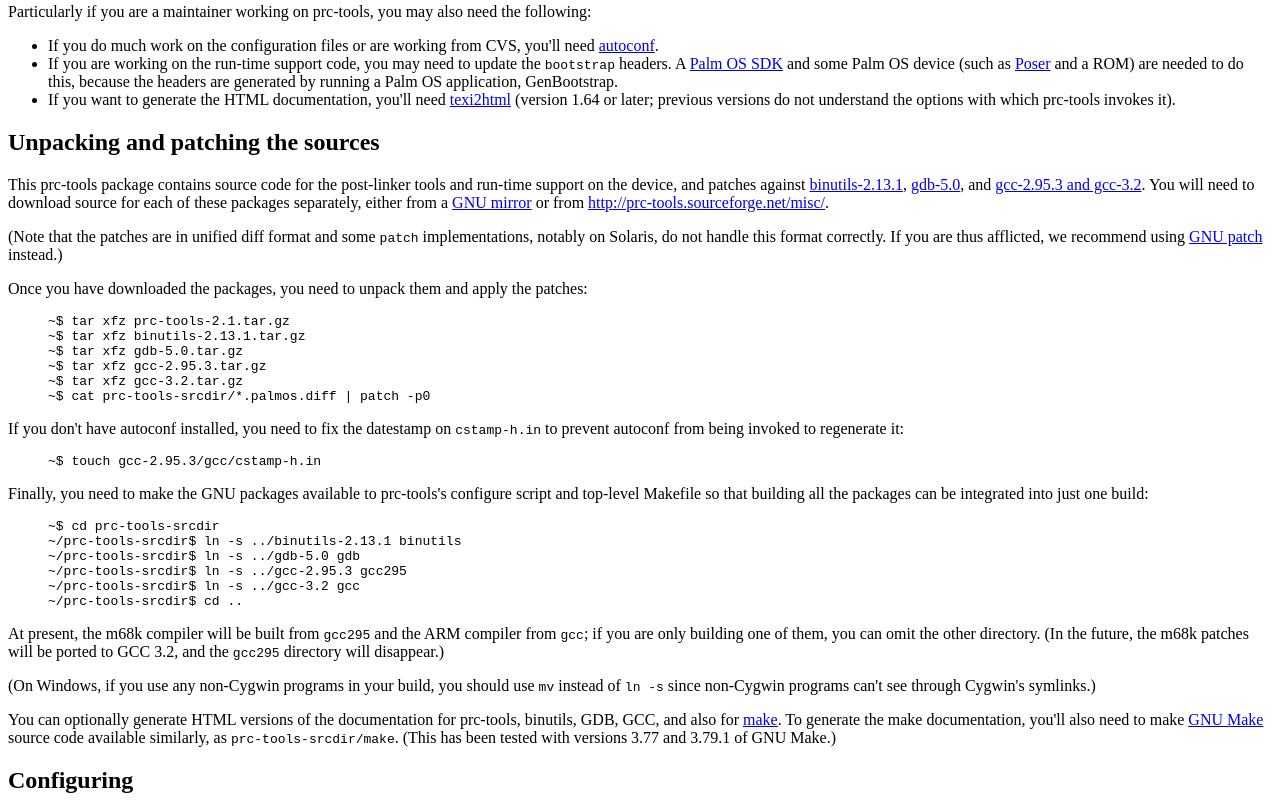
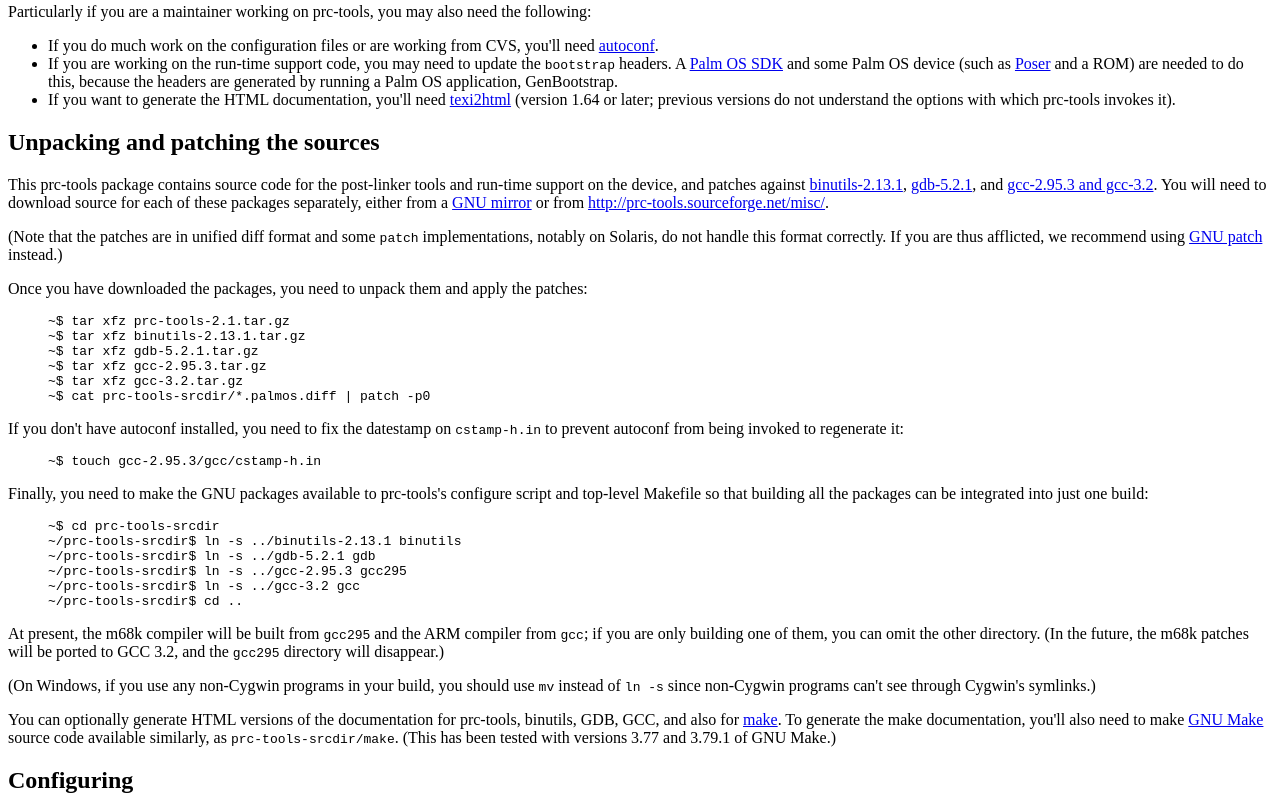
Before and after one commit to jichu4n/prc-tools-remix, a plain HTML site: page BUILDING.html in a window 1280 px wide. Shown: the part 666-1472 px from the top of the page. Drawn offline with Linux system fonts and the light colour scheme.

Commit message:
Update the Palm OS patches to apply to GDB 5.2.1.
For the sake of comparing this to the older 5.0 patches, we can
divide it into three parts:

* remote-palmos.c is currently exactly the same as the 5.0 one.
  It won't work; it'll need some tweaking to work with this newer
  GDB environment.  We'll be checking in a new version soon.

* the configury is now *new-style*: we canonicalise as
  m68k-unknown-palmos, and have the same local patch as in the
  binutils patches so that m68k-palmos-coff will canonicalise thus.

* the miscellaneous patches to stack.c and such have just been
  carried across.

This was necessary because someone ran into the "curses.h gives
stdbool.h, thus breaking bfd.h" build problem which the elderly
GDB 5.0 suffers from, but which is fixed in this version.

```diff
--- a/BUILDING.html
+++ b/BUILDING.html
@@ -102,7 +102,7 @@ which prc-tools invokes it).
 This prc-tools package contains source code for the post-linker tools and
 run-time support on the device, and patches against
 <a href="ftp://sources.redhat.com/pub/binutils/releases/">binutils-2.13.1</a>,
-<a href="ftp://sources.redhat.com/pub/gdb/releases/">gdb-5.0</a>, and
+<a href="ftp://sources.redhat.com/pub/gdb/releases/">gdb-5.2.1</a>, and
 <a href="ftp://gcc.gnu.org/pub/gcc/releases/">gcc-2.95.3 and gcc-3.2</a>.
 You will need to download source for each of these packages separately, either
 from a <a href="http://www.gnu.org/order/ftp.html">GNU mirror</a> or from
@@ -121,7 +121,7 @@ the patches:
 <blockquote><pre>
 ~$ tar xfz prc-tools-2.1.tar.gz
 ~$ tar xfz binutils-2.13.1.tar.gz
-~$ tar xfz gdb-5.0.tar.gz
+~$ tar xfz gdb-5.2.1.tar.gz
 ~$ tar xfz gcc-2.95.3.tar.gz
 ~$ tar xfz gcc-3.2.tar.gz
 ~$ cat prc-tools-srcdir/*.palmos.diff | patch -p0
@@ -143,7 +143,7 @@ integrated into just one build:
 <blockquote><pre>
 ~$ cd prc-tools-srcdir
 ~/prc-tools-srcdir$ ln -s ../binutils-2.13.1 binutils
-~/prc-tools-srcdir$ ln -s ../gdb-5.0 gdb
+~/prc-tools-srcdir$ ln -s ../gdb-5.2.1 gdb
 ~/prc-tools-srcdir$ ln -s ../gcc-2.95.3 gcc295
 ~/prc-tools-srcdir$ ln -s ../gcc-3.2 gcc
 ~/prc-tools-srcdir$ cd ..
```
Also changed, not shown: 3 other files.
